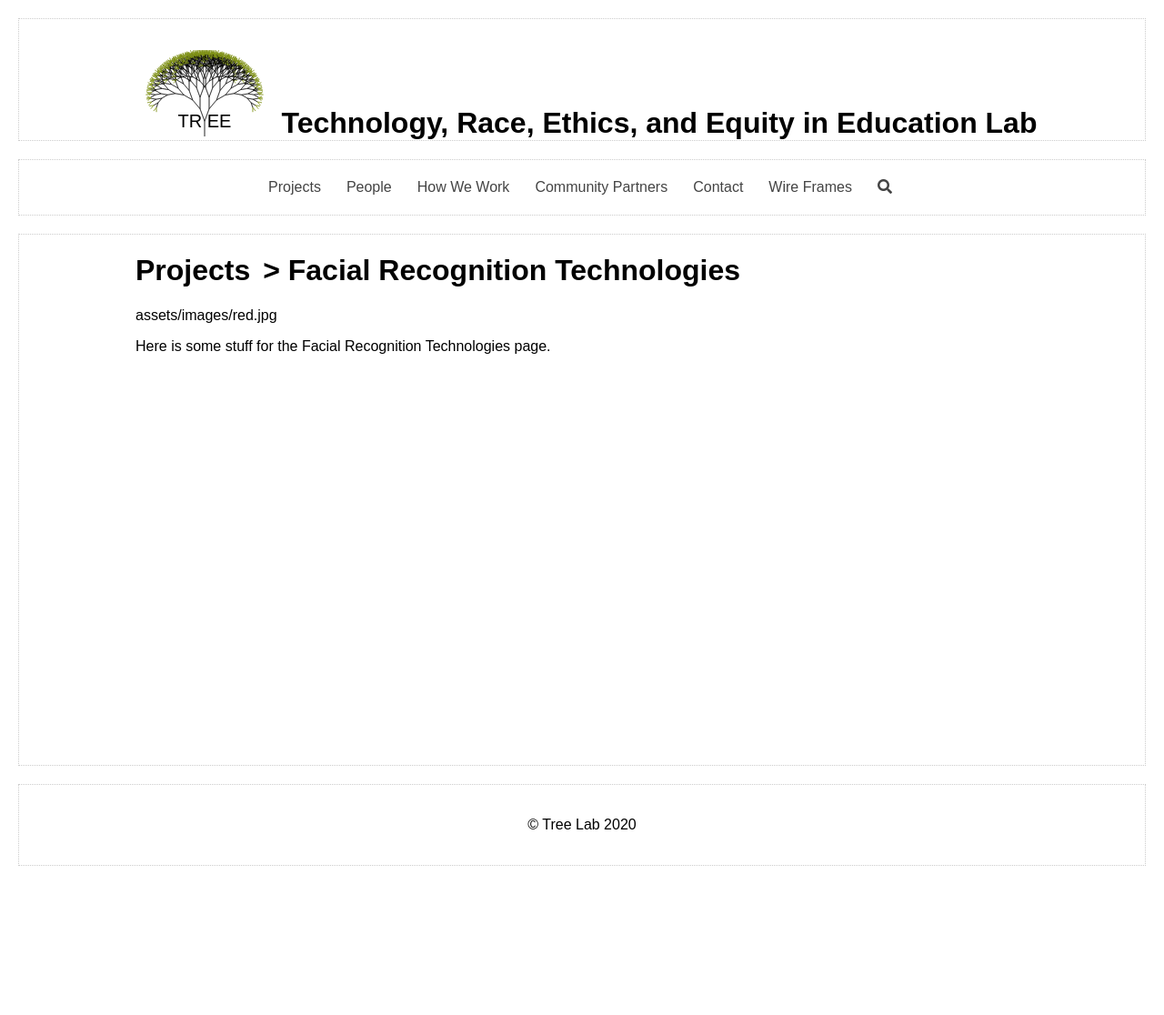
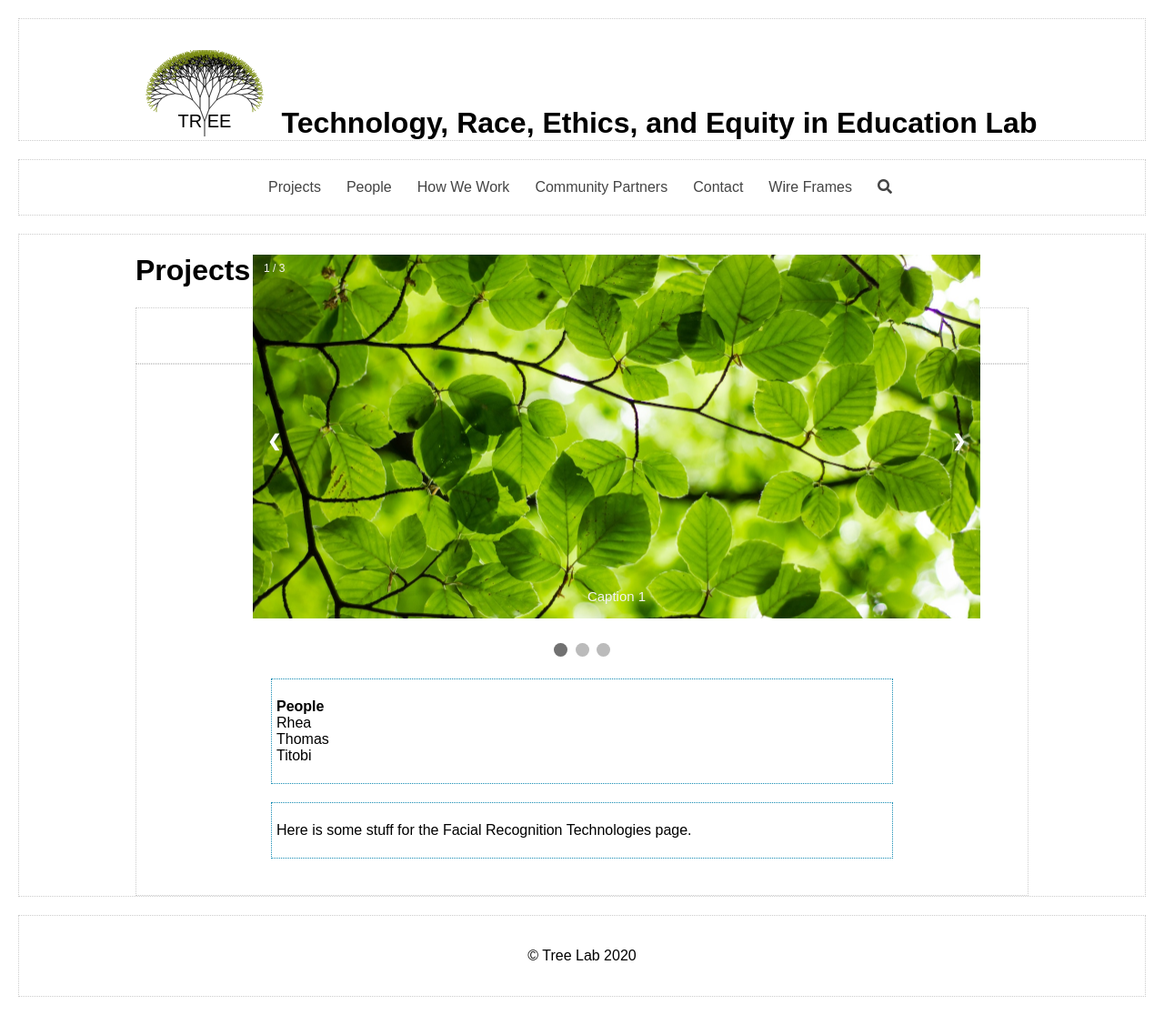
Before and after one commit to tree-in-education/website, a Jekyll site: the page built from _projects/facial_recognition.md, in a window 1280 px wide. Shown: the whole page at 91% size. Built offline with Jekyll 4.4.1, drawn with Linux system fonts in a browser that asks for light colours; nearby versions of some CDN libraries; before the commit the page ends 972 px from its top, so only the background shows below that.

Commit message:
new changes

```diff
--- a/_layouts/project.html
+++ b/_layouts/project.html
@@ -1,14 +1,63 @@
 ---
 layout: default
 ---
-<article class="project">
+<link rel="stylesheet" href="{{site.baseurl}}/assets/css/individual_project.css">
 
-  {% if page.filename %}
-    <!-- <img src="{{site.baseurl}}/{{ page.filename }}"
-        alt="Photo of a {{ page.title | downcase }}" style="width: 200px;"> -->
-    {{ page.filename }}
-  {% endif %}
+<nav class="bigBar">
+    <ul>
+        <li><a href="index.html">About</a></li>
+        <li><a href="projects.html">Projects</a></li>
+        <li><a href="people.html">People</a></li>
+        <li><a href="how_we_work.html">How We Work</a></li>
+        <li><a href="community_partners.html">Community Partners</a></li>
+        <li><a href="contact.html">Contact</a></li>
+        <li><a href="tree-website-mockup.pdf" target="_blank">Wire Frames</a></li>
+    </ul>
+</nav>
 
-  <div>{{ content }}</div>
+<!-- main panel -->
+<main>
+  <h2 class="bigTitle">{{ page.projectTitle }}</h2>
+  <!-- Slideshow container -->
+  <div class="slideshow-container">
+    {% assign i = 1 %}
+    {% for image in page.images %}
+    <div class="mySlides fade">
+        <div class= "numbertext"> {{ i }} / {{ page.images | size }}</div>
+        <div class= "image" style="background-image:url('{{site.baseurl}}/assets/images/{{image.url}}');"></div>
+        <!-- <img src="{{site.baseurl}}/assets/images/{{image.url}}" style="width:100%"> -->
+        <div class="text">{{image.caption}}</div>
+      </div>
+        {% assign i = i | plus: 1 %}
+      {% endfor %}
+  <!-- Full-width images with number and caption text -->
 
-</article>
+  <!-- Next and previous buttons -->
+  <a class="prev" onclick="plusSlides(-1)">&#10094;</a>
+  <a class="next" onclick="plusSlides(1)">&#10095;</a>
+  </div>
+  <br>
+
+  <!-- The dots/circles -->
+  <div style="text-align:center">
+  {% assign i = 1 %}
+  {% for image in page.images %}
+    <span class="dot" onclick="currentSlide({{i}})"></span>
+  {% assign i = i | plus: 1 %}
+  {% endfor %}
+  </div>
+
+  <section class="projectDetails">
+    <p>
+      <b>People</b>
+      {% for person in page.people %}
+        <br>{{person}}
+        {% endfor %}
+    </p>
+</section>
+  <section class= "projectDescription">
+    <p>{{ page.content }}</p>
+  </section>
+</main>
+
+<script type="text/javascript" src= "{{site.baseurl}}/assets/js/slideshow.js"></script>
--- a/_projects/facial_recognition.md
+++ b/_projects/facial_recognition.md
@@ -1,7 +1,20 @@
 ---
 layout: project
-title: Facial Recognition Technologies
+projectTitle: Facial Recognition Technologies
+description:
 filename: assets/images/red.jpg
+images:
+  - caption: "Caption 1"
+    url: "green.jpg"
+  - caption: "Caption 2"
+    url: "purple.jpg"
+  - caption: "Caption 2"
+    url: "red.jpg"
+
+people:
+  - Rhea
+  - Thomas
+  - Titobi
 ---
 
 Here is some stuff for the Facial Recognition Technologies page.
--- /dev/null
+++ b/assets/css/individual_project.css
@@ -0,0 +1,109 @@
+
+
+.slideshow-container .image{
+  width: 800px;
+  height: 400px;
+  background-size: cover;
+  background-position: center;
+}
+
+/*This is for the Slideshow Carousel */
+* {box-sizing:border-box}
+
+/* Slideshow container */
+.slideshow-container {
+
+  max-width: 900px;
+  position: absolute;
+  top: 280px;
+
+  margin: auto;
+}
+
+/* Hide the images by default */
+.mySlides {
+  display: none;
+}
+
+/* Next & previous buttons */
+.prev, .next {
+  cursor: pointer;
+  position: absolute;
+  top: 50%;
+  width: auto;
+  margin-top: -22px;
+  padding: 16px;
+  color: white;
+  font-weight: bold;
+  font-size: 18px;
+  transition: 0.6s ease;
+  border-radius: 0 3px 3px 0;
+  user-select: none;
+}
+
+/* Position the "next button" to the right */
+.next {
+  right: 0;
+  border-radius: 3px 0 0 3px;
+}
+
+/* On hover, add a black background color with a little bit see-through */
+.prev:hover, .next:hover {
+  background-color: rgba(0,0,0,0.8);
+}
+
+/* Caption text */
+.text {
+  color: #f2f2f2;
+  font-size: 15px;
+  padding: 8px 12px;
+  position: absolute;
+  bottom: 8px;
+  width: 100%;
+  text-align: center;
+}
+
+/* Number text (1/3 etc) */
+.numbertext {
+  color: #f2f2f2;
+  font-size: 12px;
+  padding: 8px 12px;
+  position: absolute;
+  top: 0;
+}
+
+/* The dots/bullets/indicators */
+.dot {
+  cursor: pointer;
+  height: 15px;
+  width: 15px;
+  margin: 0 2px;
+  background-color: #bbb;
+  border-radius: 50%;
+  display: inline-block;
+  margin-top: 220px;
+  transition: background-color 0.6s ease;
+}
+
+.active, .dot:hover {
+  background-color: #717171;
+}
+
+/* Fading animation */
+.fade {
+  -webkit-animation-name: fade;
+  -webkit-animation-duration: 1.5s;
+  animation-name: fade;
+  animation-duration: 1.5s;
+}
+
+@-webkit-keyframes fade {
+  from {opacity: .4}
+  to {opacity: 1}
+}
+
+@keyframes fade {
+  from {opacity: .4}
+  to {opacity: 1}
+}
+/*END of Slideshow Carousel */
--- /dev/null
+++ b/assets/js/slideshow.js
@@ -0,0 +1,28 @@
+var slideIndex = 1;
+showSlides(slideIndex);
+
+// Next/previous controls
+function plusSlides(n) {
+  showSlides(slideIndex += n);
+}
+
+// Thumbnail image controls
+function currentSlide(n) {
+  showSlides(slideIndex = n);
+}
+
+function showSlides(n) {
+  var i;
+  var slides = document.getElementsByClassName("mySlides");
+  var dots = document.getElementsByClassName("dot");
+  if (n > slides.length) {slideIndex = 1}
+  if (n < 1) {slideIndex = slides.length}
+  for (i = 0; i < slides.length; i++) {
+      slides[i].style.display = "none";
+  }
+  for (i = 0; i < dots.length; i++) {
+      dots[i].className = dots[i].className.replace(" active", "");
+  }
+  slides[slideIndex-1].style.display = "block";
+  dots[slideIndex-1].className += " active";
+}
```
Also changed, not shown: _projects/journal.md (added, +7 -0 lines), _projects/stingray.md (+1 -1 lines), wireframes/individual_project.css (+7 -0 lines), _layouts/Twitter_Logo_Blue.png (added).
